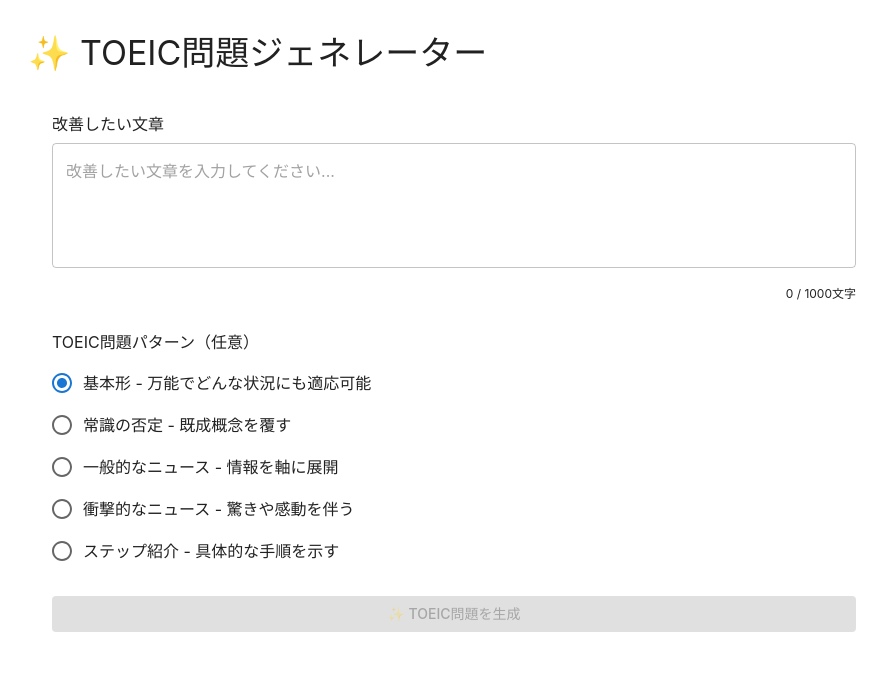
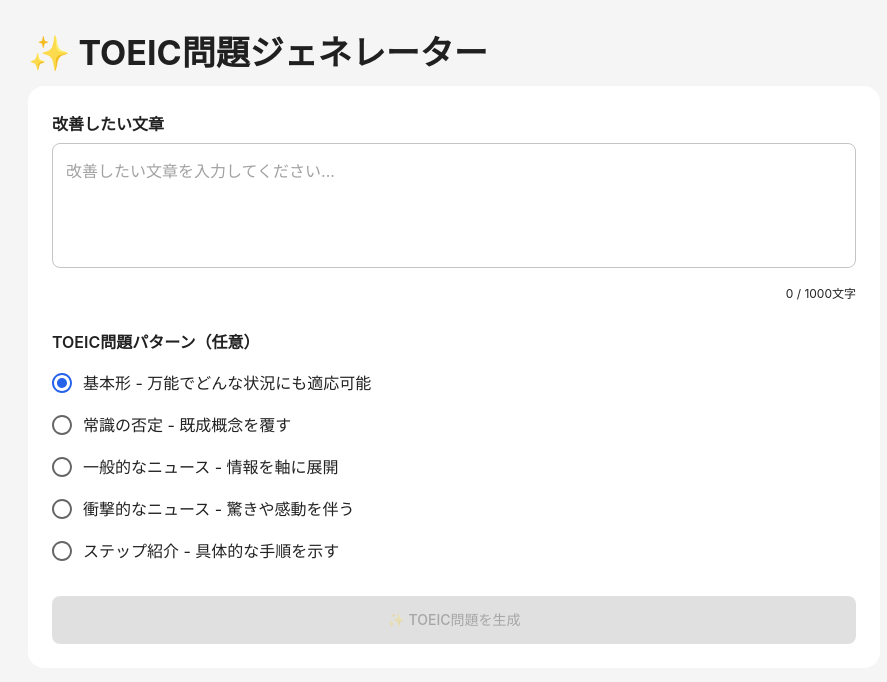
Before and after one commit to smartvain/toeic-questions-generator, a Next.js app: page / in a window 1280 px wide. Shown: the top 682 px of the page, without its empty margins (186-1073 px from the left). Built offline with nearby package versions, Linux system fonts and the light colour scheme; no server answers.

Commit message:
change: Theme component

```diff
--- a/src/components/Theme.ts
+++ b/src/components/Theme.ts
@@ -5,8 +5,12 @@
 export const Theme = createTheme({
   palette: {
     mode: 'light',
+    background: {
+      default: '#f5f5f5',
+      paper: '#ffffff',
+    },
     primary: {
-      main: '#1976d2',
+      main: '#2563eb',
     },
     secondary: {
       main: '#dc004e',
@@ -22,5 +26,39 @@
       'Arial',
       'sans-serif',
     ].join(','),
+    h4: {
+      fontWeight: 700,
+    },
+    subtitle1: {
+      fontWeight: 600,
+      marginBottom: '0.5rem',
+    },
+  },
+  components: {
+    MuiButton: {
+      styleOverrides: {
+        root: {
+          textTransform: 'none',
+          padding: '0.75rem',
+          borderRadius: '0.5rem',
+        },
+      },
+    },
+    MuiTextField: {
+      styleOverrides: {
+        root: {
+          '& .MuiOutlinedInput-root': {
+            borderRadius: '0.5rem',
+          },
+        },
+      },
+    },
+    MuiPaper: {
+      styleOverrides: {
+        root: {
+          borderRadius: '1rem',
+        },
+      },
+    },
   },
 })
```
